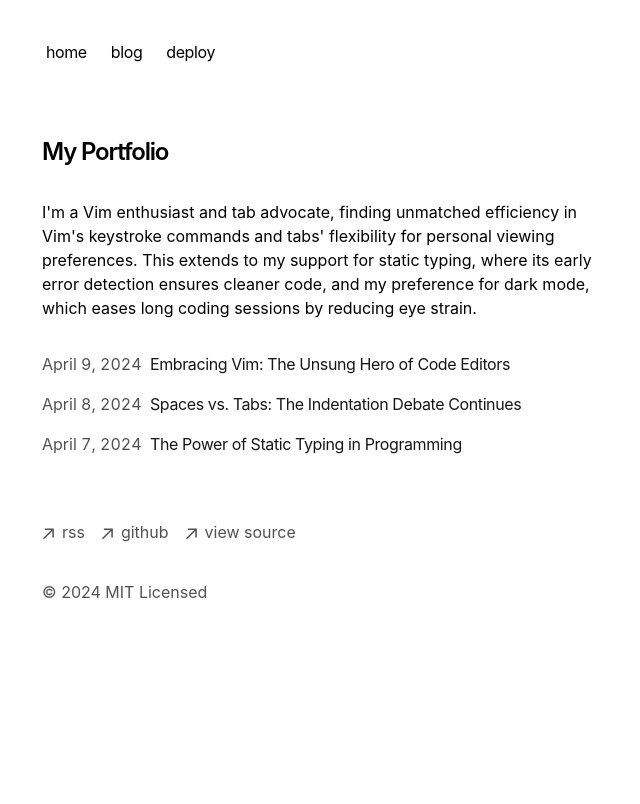
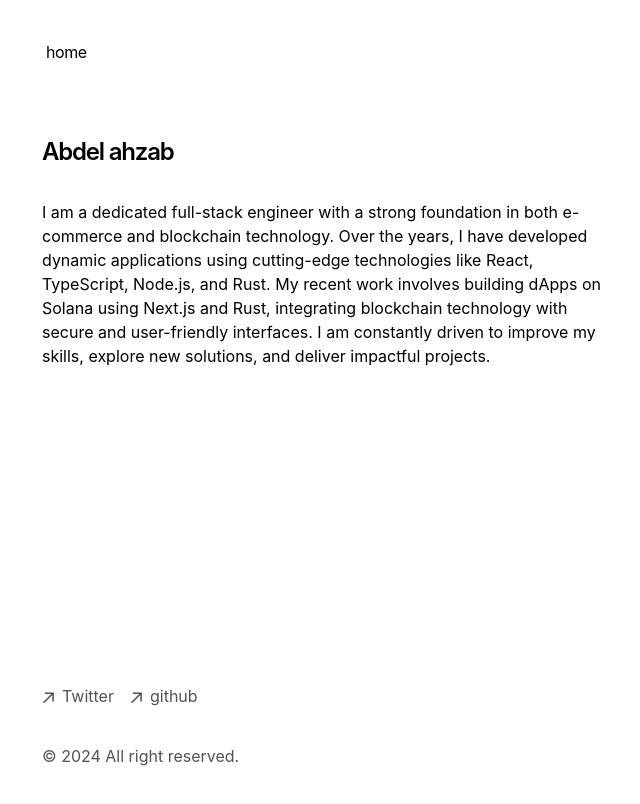
Before and after one commit to ahzab/codefolio, a Next.js app: page / in a window 1280 px wide. Shown: the top 804 px of the page, without its empty margins (310-950 px from the left). Built offline with nearby package versions, Linux system fonts and the light colour scheme.

Commit message:
Update about me section

```diff
--- a/app/components/footer.tsx
+++ b/app/components/footer.tsx
@@ -24,10 +24,10 @@ export default function Footer() {
             className="flex items-center transition-all hover:text-neutral-800 dark:hover:text-neutral-100"
             rel="noopener noreferrer"
             target="_blank"
-            href="/rss"
+            href="https://x.com/T3chW1zard"
           >
             <ArrowIcon />
-            <p className="ml-2 h-7">rss</p>
+            <p className="ml-2 h-7">Twitter</p>
           </a>
         </li>
         <li>
@@ -35,26 +35,15 @@ export default function Footer() {
             className="flex items-center transition-all hover:text-neutral-800 dark:hover:text-neutral-100"
             rel="noopener noreferrer"
             target="_blank"
-            href="https://github.com/vercel/next.js"
+            href="https://github.com/ahzab"
           >
             <ArrowIcon />
             <p className="ml-2 h-7">github</p>
           </a>
         </li>
-        <li>
-          <a
-            className="flex items-center transition-all hover:text-neutral-800 dark:hover:text-neutral-100"
-            rel="noopener noreferrer"
-            target="_blank"
-            href="https://vercel.com/templates/next.js/portfolio-starter-kit"
-          >
-            <ArrowIcon />
-            <p className="ml-2 h-7">view source</p>
-          </a>
-        </li>
       </ul>
       <p className="mt-8 text-neutral-600 dark:text-neutral-300">
-        © {new Date().getFullYear()} MIT Licensed
+        © {new Date().getFullYear()} All right reserved.
       </p>
     </footer>
   )
--- a/app/components/nav.tsx
+++ b/app/components/nav.tsx
@@ -3,12 +3,6 @@ import Link from 'next/link'
 const navItems = {
   '/': {
     name: 'home',
-  },
-  '/blog': {
-    name: 'blog',
-  },
-  'https://vercel.com/templates/next.js/portfolio-starter-kit': {
-    name: 'deploy',
   },
 }
 
--- a/app/layout.tsx
+++ b/app/layout.tsx
@@ -11,7 +11,7 @@ import { baseUrl } from './sitemap'
 export const metadata: Metadata = {
   metadataBase: new URL(baseUrl),
   title: {
-    default: 'Next.js Portfolio Starter',
+    default: 'Abdel ahzab',
     template: '%s | Next.js Portfolio Starter',
   },
   description: 'This is my portfolio.',
@@ -52,14 +52,14 @@ export default function RootLayout({
         GeistMono.variable
       )}
     >
-      <body className="antialiased max-w-xl mx-4 mt-8 lg:mx-auto">
-        <main className="flex-auto min-w-0 mt-6 flex flex-col px-2 md:px-0">
+      <body className="antialiased max-w-xl mx-4 mt-8 lg:mx-auto min-h-screen flex flex-col">
+        <main className="flex-1 flex flex-col px-2 md:px-0">
           <Navbar />
           {children}
-          <Footer />
-          <Analytics />
-          <SpeedInsights />
         </main>
+        <Footer />
+        <Analytics />
+        <SpeedInsights />
       </body>
     </html>
   )
--- a/app/page.tsx
+++ b/app/page.tsx
@@ -4,18 +4,11 @@ export default function Page() {
   return (
     <section>
       <h1 className="mb-8 text-2xl font-semibold tracking-tighter">
-        My Portfolio
+        Abdel ahzab
       </h1>
       <p className="mb-4">
-        {`I'm a Vim enthusiast and tab advocate, finding unmatched efficiency in
-        Vim's keystroke commands and tabs' flexibility for personal viewing
-        preferences. This extends to my support for static typing, where its
-        early error detection ensures cleaner code, and my preference for dark
-        mode, which eases long coding sessions by reducing eye strain.`}
+        I am a dedicated full-stack engineer with a strong foundation in both e-commerce and blockchain technology. Over the years, I have developed dynamic applications using cutting-edge technologies like React, TypeScript, Node.js, and Rust. My recent work involves building dApps on Solana using Next.js and Rust, integrating blockchain technology with secure and user-friendly interfaces. I am constantly driven to improve my skills, explore new solutions, and deliver impactful projects.
       </p>
-      <div className="my-8">
-        <BlogPosts />
-      </div>
     </section>
   )
 }
```
Also changed, not shown: 2 other files (tests, documents, lock files or other folders).
